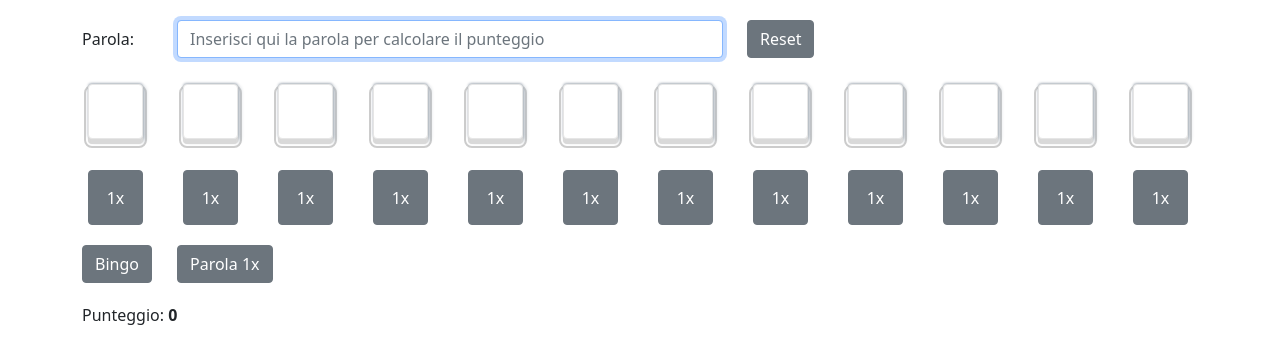
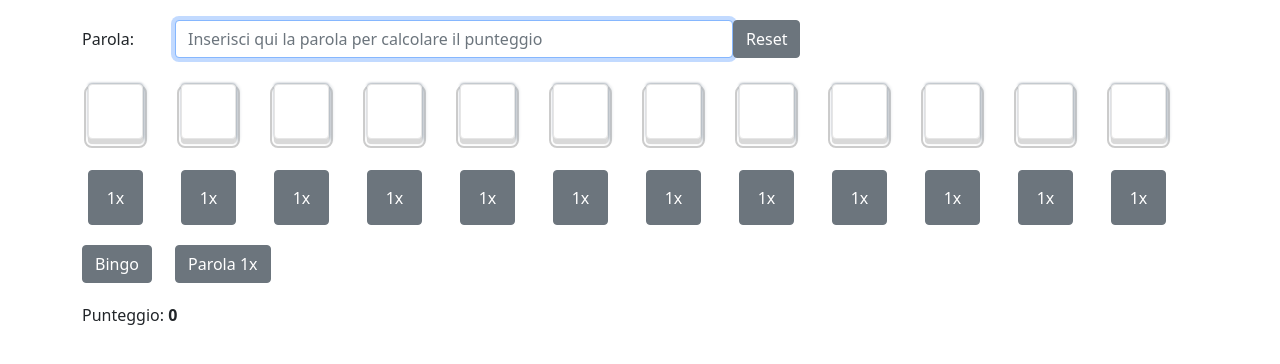
Before and after one commit to gallifabio/scrabblewordcalc, a plain HTML site: page index.html in a window 1280 px wide. Drawn offline with Linux system fonts and the light colour scheme.

Commit message:
More compact design

```diff
--- a/index.html
+++ b/index.html
@@ -20,14 +20,14 @@
 	.fs-7 {
 	  font-size: 0.8rem !important;
 	}
-	.letter-mult {
+	.letter-multipliers button {
 	  margin-left: 6px;
 	}
 </style>
 </head>
 <body>
 	<div class="container-lg">
-	  <div class="row">
+	  <div class="row g-0">
 		  <div class="col-1">
 			<label for="word" class="col-form-label">Parola:</label>
 		  </div>
@@ -38,7 +38,7 @@
 			<button type="button" id="reset" class="btn btn-secondary">Reset</button>
 		</div>
 	  </div>
-	  <div class="row">
+	  <div class="row gx-0">
 		<div class="col">
 			<button type="button" id="letter01" class="square-btn kbc-button btn-light word-letter"></button>
 		</div>
@@ -76,7 +76,7 @@
 			<button type="button" id="letter12" class="square-btn kbc-button btn-light word-letter"></button>
 		</div>
 	  </div>
-	  <div class="row">
+	  <div class="row gx-0 letter-multipliers">
 		<div class="col">
 			<div class="btn-group-toggle" data-toggle="buttons">
 			  <input type="radio" name="mult1" value="1" checked hidden>
@@ -186,7 +186,7 @@
 			</div>
 		</div>
 	  </div>
-	  <div class="row">
+	  <div class="row gx-0">
 		<div class="col-1">
 			<input type="radio" name="bingo" value="0" checked hidden>
 			<input type="radio" name="bingo" value="50" hidden>
@@ -201,7 +201,7 @@
 			</div>
 		</div>
 	  </div>
-	  <div class="row">
+	  <div class="row gx-0">
 		<div class="col">
 			Punteggio: <strong><span id="total" class=""></span></strong>
 		</div>
```
